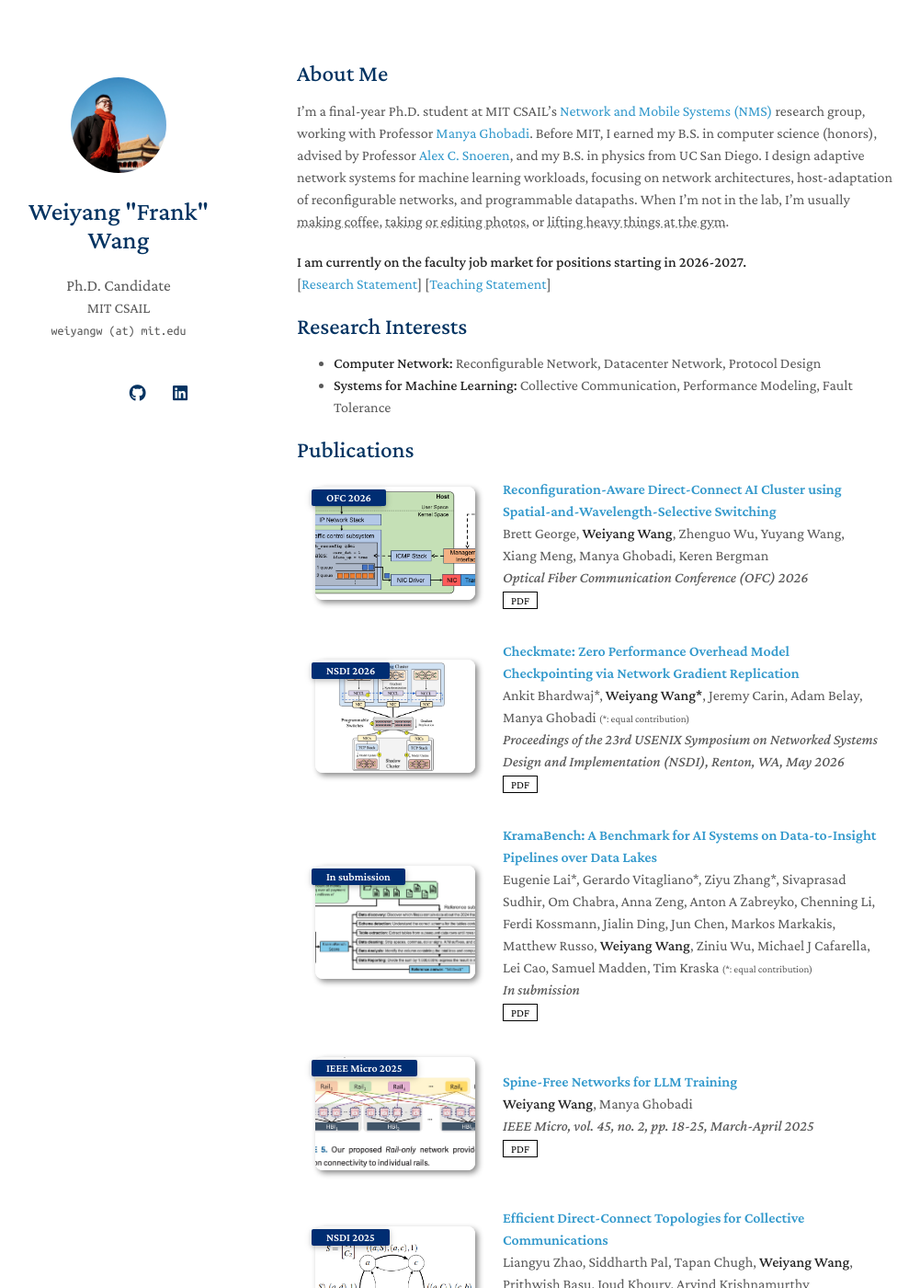
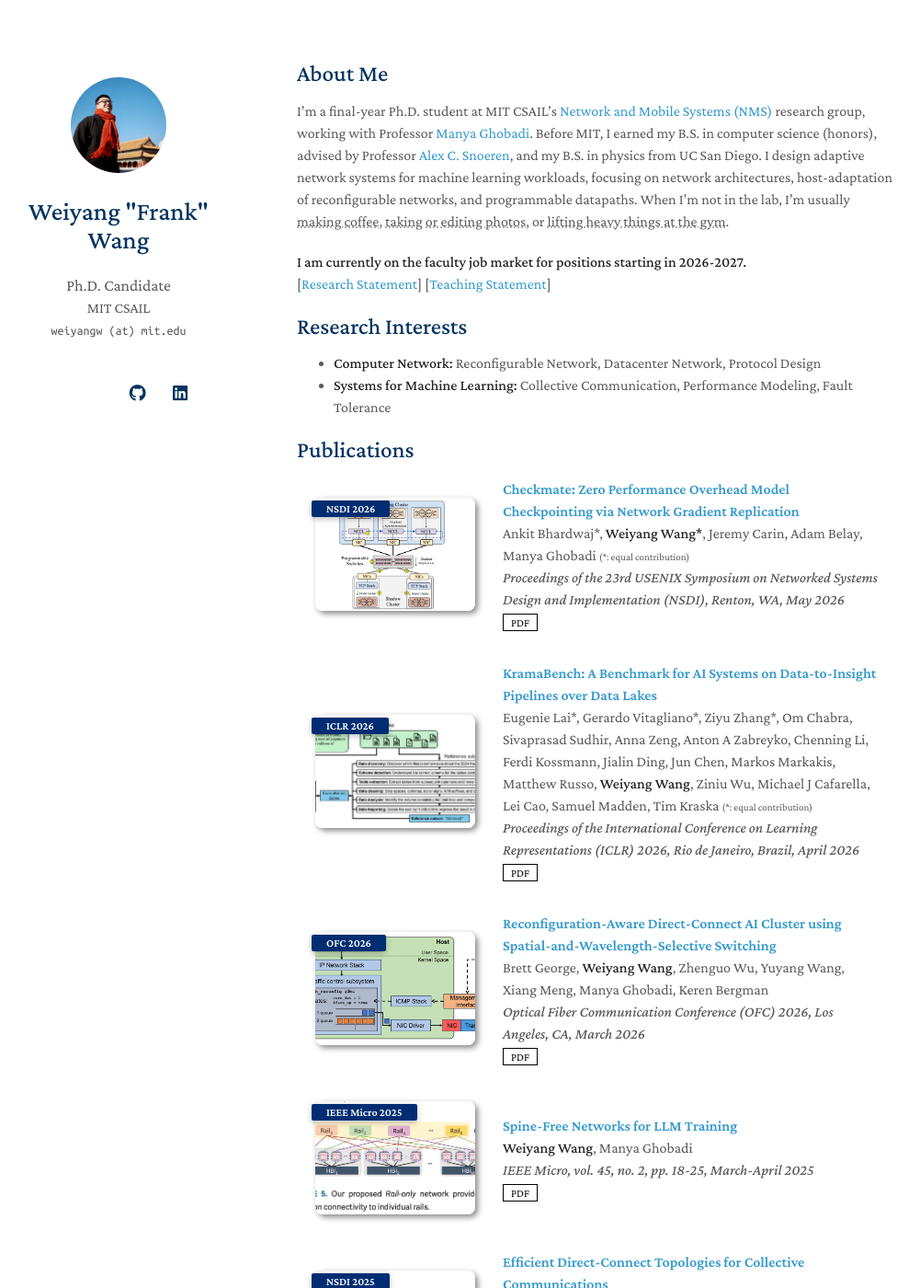
Before and after one commit to Flasew/flasew.github.io, a Jekyll site: the page built from index.md, in a window 1280 px wide and 1400 px high. Shown: the whole window at 92% size, without its empty margins (147-1148 px from the left). Built offline with Jekyll 4.4.1, drawn with Linux system fonts in a browser that asks for light colours; a style sheet for code colours, icons or effects is not loaded; some of the changed text lies outside the part shown.

Commit message:
new publications

```diff
--- a/_data/publications.yml
+++ b/_data/publications.yml
@@ -1,11 +1,4 @@
 main:
-  - title: "Reconfiguration-Aware Direct-Connect AI Cluster using Spatial-and-Wavelength-Selective Switching"
-    authors: "Brett George, <strong>Weiyang Wang</strong>, Zhenguo Wu, Yuyang Wang, Xiang Meng, Manya Ghobadi, Keren Bergman"
-    conference_short: OFC 2026
-    conference: "Optical Fiber Communication Conference (OFC) 2026"
-    pdf: https://frank.csail.mit.edu
-    image: ./assets/img/radical.jpg
-
   - title: "Checkmate: Zero Performance Overhead Model Checkpointing via Network Gradient Replication"
     authors: "Ankit Bhardwaj*, <strong>Weiyang Wang*</strong>, Jeremy Carin, Adam Belay, Manya Ghobadi <small>(*: equal contribution)</small>"
     conference_short: NSDI 2026
@@ -14,11 +7,18 @@ main:
     image: ./assets/img/checkmate.jpg
 
   - title: "KramaBench: A Benchmark for AI Systems on Data-to-Insight Pipelines over Data Lakes"
-    authors: "Eugenie Lai*, Gerardo Vitagliano*, Ziyu Zhang*, Sivaprasad Sudhir, Om Chabra, Anna Zeng, Anton A Zabreyko, Chenning Li, Ferdi Kossmann, Jialin Ding, Jun Chen, Markos Markakis, Matthew Russo, <strong>Weiyang Wang</strong>, Ziniu Wu, Michael J Cafarella, Lei Cao, Samuel Madden, Tim Kraska <small>(*: equal contribution)</small>"
-    conference_short: In submission
-    conference: "In submission"
+    authors: "Eugenie Lai*, Gerardo Vitagliano*, Ziyu Zhang*, Om Chabra, Sivaprasad Sudhir,  Anna Zeng, Anton A Zabreyko, Chenning Li, Ferdi Kossmann, Jialin Ding, Jun Chen, Markos Markakis, Matthew Russo, <strong>Weiyang Wang</strong>, Ziniu Wu, Michael J Cafarella, Lei Cao, Samuel Madden, Tim Kraska <small>(*: equal contribution)</small>"
+    conference_short: ICLR 2026
+    conference: "Proceedings of the International Conference on Learning Representations (ICLR) 2026, Rio de Janeiro, Brazil, April 2026"
     pdf: https://arxiv.org/pdf/2506.06541
     image: ./assets/img/kramabench.jpg
+
+  - title: "Reconfiguration-Aware Direct-Connect AI Cluster using Spatial-and-Wavelength-Selective Switching"
+    authors: "Brett George, <strong>Weiyang Wang</strong>, Zhenguo Wu, Yuyang Wang, Xiang Meng, Manya Ghobadi, Keren Bergman"
+    conference_short: OFC 2026
+    conference: "Optical Fiber Communication Conference (OFC) 2026, Los Angeles, CA, March 2026"
+    pdf: https://frank.csail.mit.edu
+    image: ./assets/img/radical.jpg
 
   - title: Spine-Free Networks for LLM Training
     authors: <strong>Weiyang Wang</strong>, Manya Ghobadi
--- a/_includes/services.md
+++ b/_includes/services.md
@@ -39,7 +39,10 @@
 
 ## Professional Services
 
-- Reviewer, IEEE/ACM Transactions on Networking (ToN) — 2025
+- Program committee, ACM Symposium on Cloud Computing (SoCC) - 2026
+- Program Committee, ACM Asia-Pacific Workshop on Networking (APNet) — 2026
+- Reviewer, IEEE Network Magazine - 2025
+- Reviewer, IEEE/ACM Transactions on Networking (ToN) — 2025, 2026
 - Reviewer, IEEE Open Journal of the Solid-State Circuits Society (OJ-SSCS) — 2025
 - Reviewer, Elsevier Computer Networks (COMNET) — 2025
 - External Reviewer, IEEE International Conference on Network Protocols (ICNP) — 2025
```
Also changed, not shown: other parts of _includes/services.md (+1 -1 lines).
